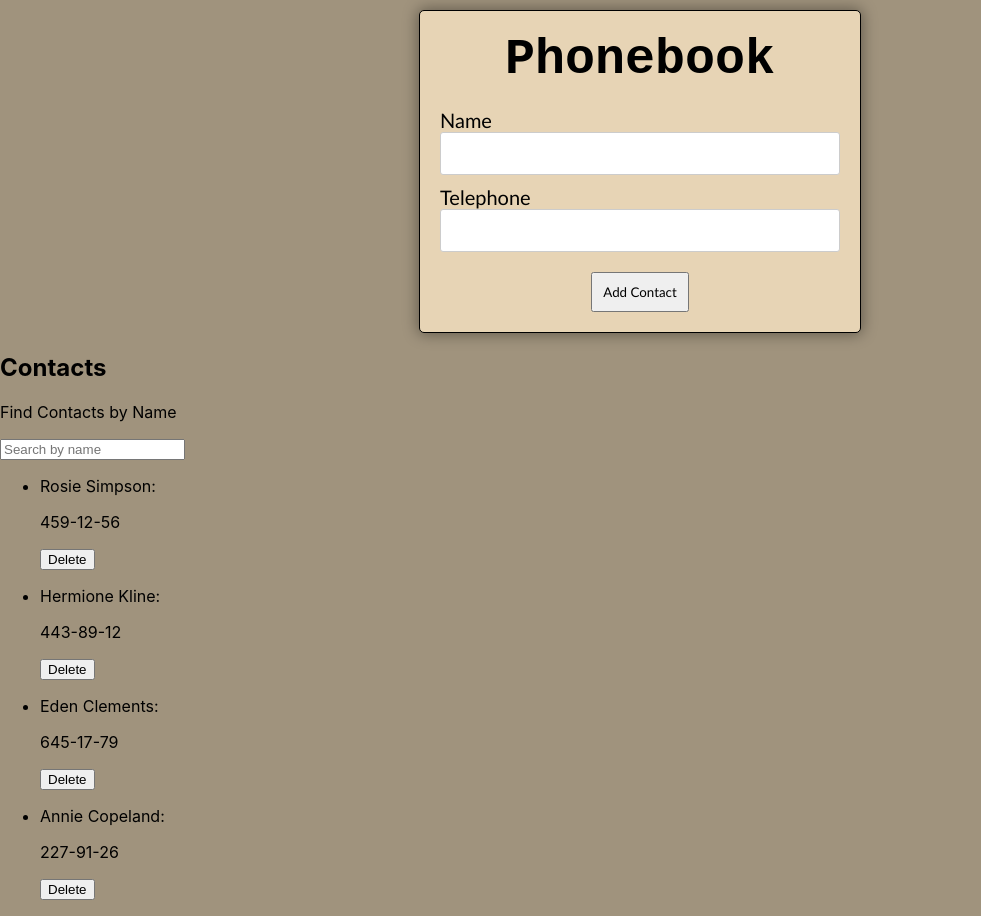
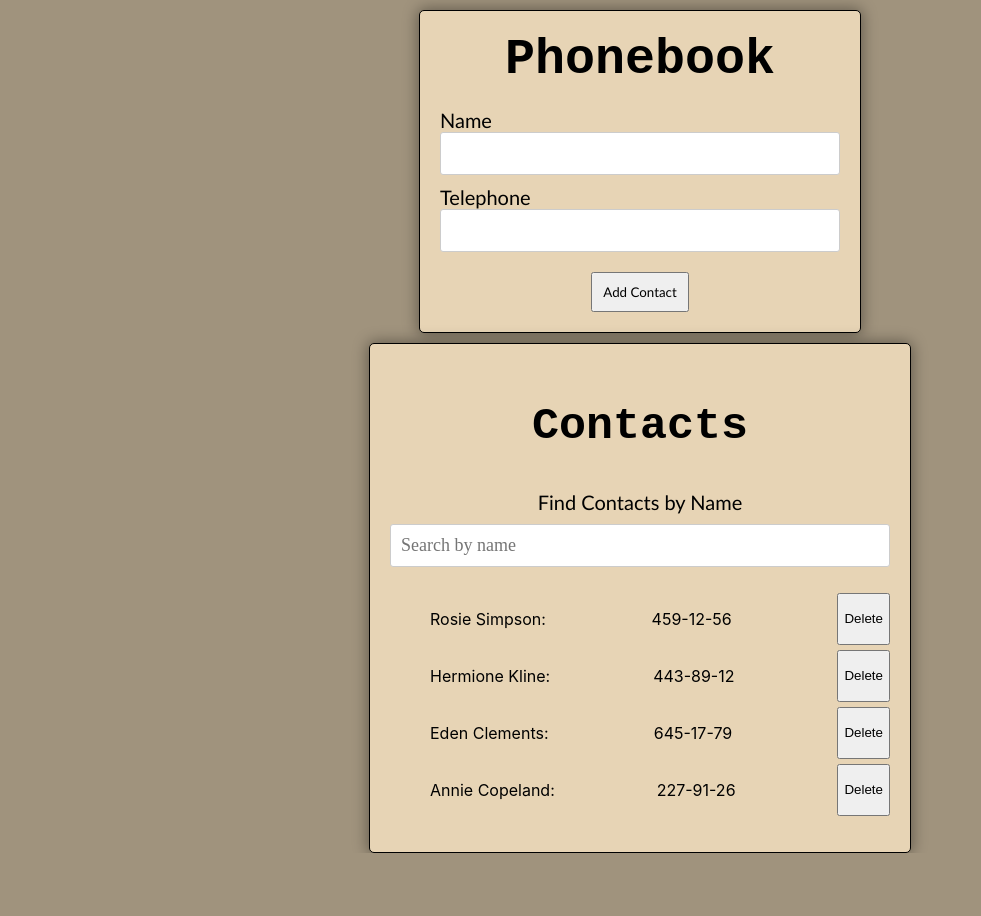
Before and after one commit to devromarc/goit-react-hw-02-phonebook, a React (Create React App) app: page / in a window 1280 px wide. Shown: the whole page, without its empty margins (0-981 px from the left). After the commit the page ends 853 px from the top, so only its background shows below. Built offline with nearby package versions, Linux system fonts and the light colour scheme.

Commit message:
Done with style

```diff
--- a/src/components/App.jsx
+++ b/src/components/App.jsx
@@ -57,7 +57,7 @@ export class App extends Component {
           <h1>Phonebook</h1>
           <ContactForm addNewContact={this.addNewContact} contacts={contacts} />
         </div>
-        <div>
+        <div className={css.containerContacts}>
           <h2>Contacts</h2>
           <Filter filter={filter} setFilter={this.setFilter} />
           <ContactList
--- a/src/components/App.module.css
+++ b/src/components/App.module.css
@@ -16,3 +16,14 @@ h1 {
   font-family: 'Courier New', Courier, monospace;
   font-size: 50px;
 }
+
+.containerContacts {
+  composes: container;
+  width: 500px;
+  text-align: center;
+}
+
+h2 {
+  font-family: 'Courier New', Courier, monospace;
+  font-size: 45px;
+}
--- a/src/components/ContactListItem/ContactListItem.jsx
+++ b/src/components/ContactListItem/ContactListItem.jsx
@@ -1,4 +1,5 @@
 import PropTypes from 'prop-types';
+import css from './ContactListItem.module.css';
 
 export const ContactListItem = ({ filteredContact, deleteContact }) => {
   // handleDelete method
@@ -7,7 +8,7 @@ export const ContactListItem = ({ filteredContact, deleteContact }) => {
   };
 
   return (
-    <li>
+    <li className={css.items}>
       <p>{filteredContact.name}:</p>
       <p>{filteredContact.number}</p>
       <button onClick={handleDelete}>Delete</button>
--- /dev/null
+++ b/src/components/ContactListItem/ContactListItem.module.css
@@ -0,0 +1,9 @@
+.items {
+  display: flex;
+  justify-content: space-between;
+  margin-bottom: 5px;
+}
+
+.items button {
+  padding: 5px;
+}
--- a/src/components/Filter/Filter.jsx
+++ b/src/components/Filter/Filter.jsx
@@ -1,4 +1,5 @@
 import PropTypes from 'prop-types';
+import css from './Filter.module.css';
 
 export const Filter = ({ filter, setFilter }) => {
   //filter name based on the the search keyword
@@ -7,7 +8,7 @@ export const Filter = ({ filter, setFilter }) => {
   };
 
   return (
-    <div>
+    <div className={css.filterContainer}>
       <p>Find Contacts by Name</p>
       <input
         type="text"
--- /dev/null
+++ b/src/components/Filter/Filter.module.css
@@ -0,0 +1,19 @@
+.filterContainer p {
+  font-family: 'Gill Sans', 'Gill Sans MT', Calibri, 'Trebuchet MS', sans-serif;
+  font-size: 20px;
+  margin: 0;
+  margin-bottom: 10px;
+  /* text-align: left; */
+}
+
+.filterContainer input {
+  padding: 10px;
+  border: 1px solid #ccc;
+  border-radius: 3px;
+  margin-bottom: 10px;
+  width: 100%;
+  box-sizing: border-box;
+  font-family: montserrat;
+  color: #2c3e50;
+  font-size: 18px;
+}
```
